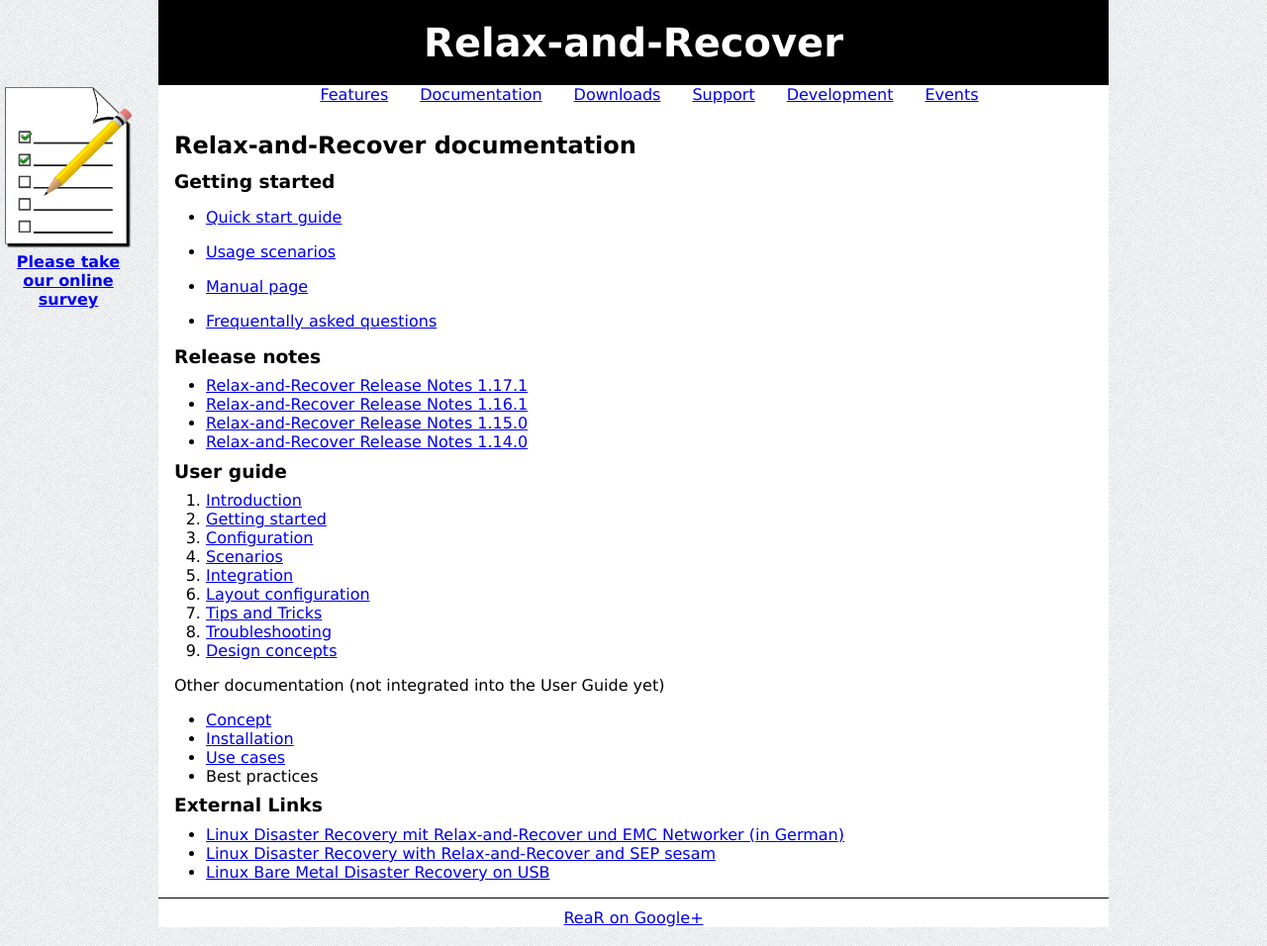
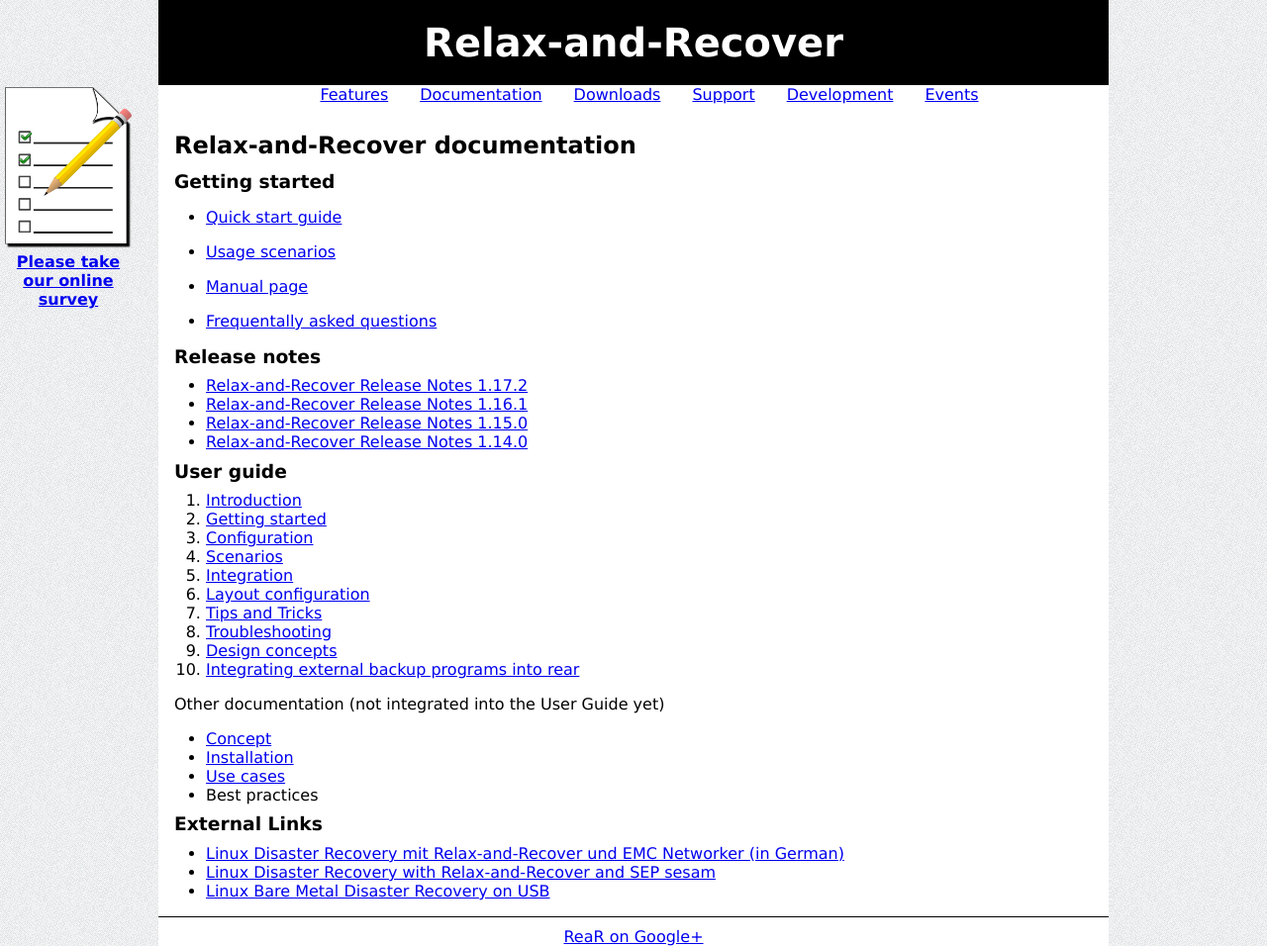
Before and after one commit to rear/rear.github.com, a Jekyll site: the page built from documentation/index.md, in a window 1280 px wide. Shown: the whole page at 99% size. Built offline with Jekyll 4.4.1, drawn with Linux system fonts in a browser that asks for light colours; comment, search, counter and statistics services are not loaded.

Commit message:
added chapter 10

```diff
--- a/documentation/index.md
+++ b/documentation/index.md
@@ -17,7 +17,7 @@
 
 ### Release notes
 
- - [Relax-and-Recover Release Notes 1.17.1](http://relax-and-recover.org/documentation/release-notes-1-17)
+ - [Relax-and-Recover Release Notes 1.17.2](http://relax-and-recover.org/documentation/release-notes-1-17)
  - [Relax-and-Recover Release Notes 1.16.1](http://relax-and-recover.org/documentation/release-notes-1-16)
  - [Relax-and-Recover Release Notes 1.15.0](http://relax-and-recover.org/documentation/release-notes-1-15)
  - [Relax-and-Recover Release Notes 1.14.0](http://relax-and-recover.org/documentation/release-notes-1-14)
@@ -33,6 +33,7 @@
  7. [Tips and Tricks](https://github.com/rear/rear/blob/master/doc/user-guide/07-tips-and-tricks.adoc)
  8. [Troubleshooting](https://github.com/rear/rear/blob/master/doc/user-guide/08-troubleshooting.adoc)
  9. [Design concepts](https://github.com/rear/rear/blob/master/doc/user-guide/09-design-concepts.adoc)
+10. [Integrating external backup programs into rear](https://github.com/rear/rear/blob/master/doc/user-guide/10-integrating-external-backup.adoc)
 
  Other documentation (not integrated into the User Guide yet)
 
```
